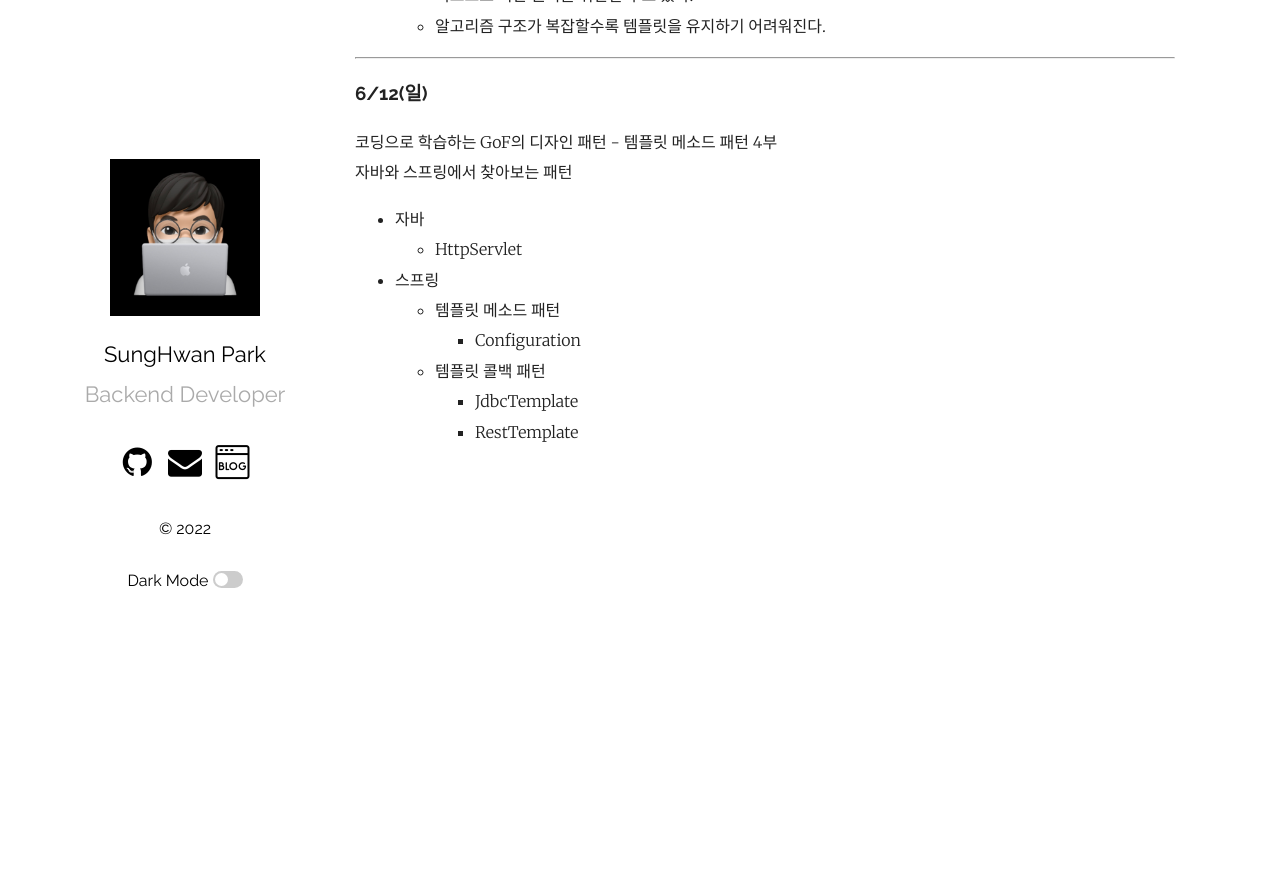
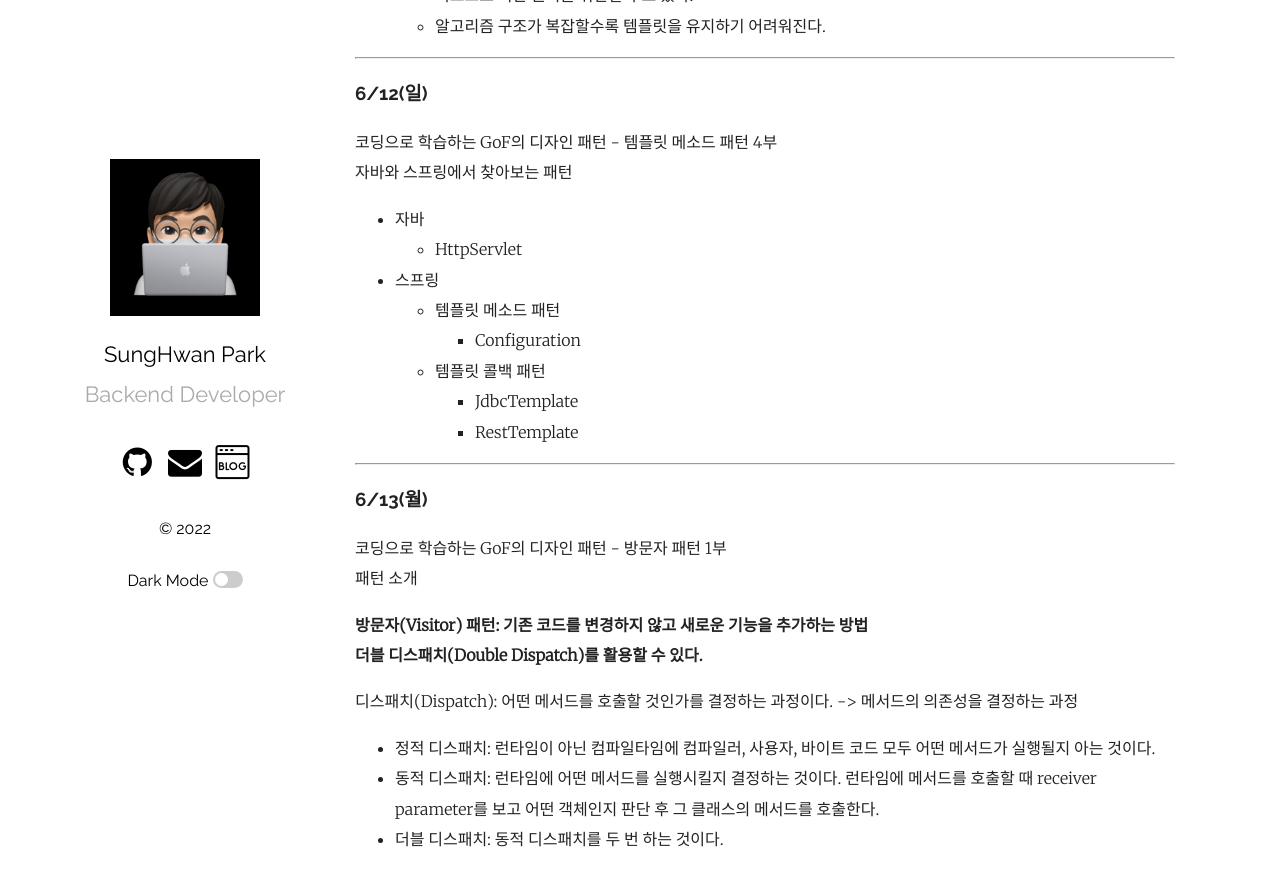
Before and after one commit to park0219/park0219.github.io, a Jekyll site: the page built from _posts/2022-06-01-6월TIL.markdown, in a window 1280 px wide and 900 px high, scrolled down 10424 px. Shown: the top 886 px of the window. Built offline with Jekyll 4.4.1, drawn with Linux system fonts in a browser that asks for light colours; comment, search, counter and statistics services are not loaded; before the commit the page ends 10916 px from its top, so only the background shows below that.

Commit message:
feat: 2022-06-13 TIL 추가

```diff
--- a/_posts/2022-06-01-6월TIL.markdown
+++ b/_posts/2022-06-01-6월TIL.markdown
@@ -497,3 +497,19 @@ public class Client {
     -   템플릿 콜백 패턴
         -   JdbcTemplate
         -   RestTemplate
+
+---
+
+### 6/13(월)
+
+코딩으로 학습하는 GoF의 디자인 패턴 - 방문자 패턴 1부<br/>
+패턴 소개
+
+**방문자(Visitor) 패턴: 기존 코드를 변경하지 않고 새로운 기능을 추가하는 방법<br/>
+더블 디스패치(Double Dispatch)를 활용할 수 있다.**
+
+디스패치(Dispatch): 어떤 메서드를 호출할 것인가를 결정하는 과정이다. -> 메서드의 의존성을 결정하는 과정
+
+-   정적 디스패치: 런타임이 아닌 컴파일타임에 컴파일러, 사용자, 바이트 코드 모두 어떤 메서드가 실행될지 아는 것이다.
+-   동적 디스패치: 런타임에 어떤 메서드를 실행시킬지 결정하는 것이다. 런타임에 메서드를 호출할 때 receiver parameter를 보고 어떤 객체인지 판단 후 그 클래스의 메서드를 호출한다.
+-   더블 디스패치: 동적 디스패치를 두 번 하는 것이다.
```
